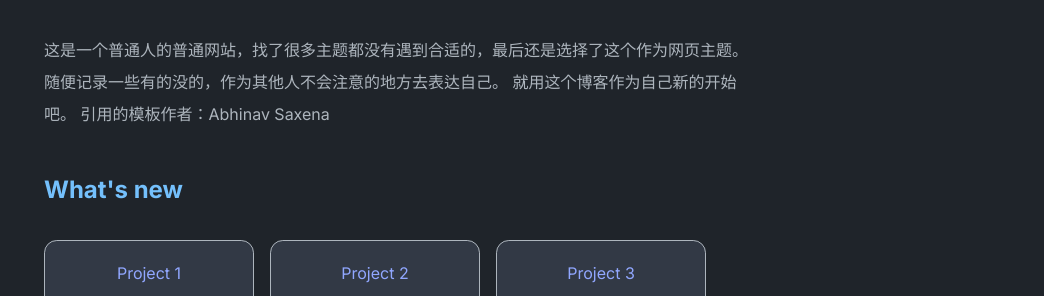
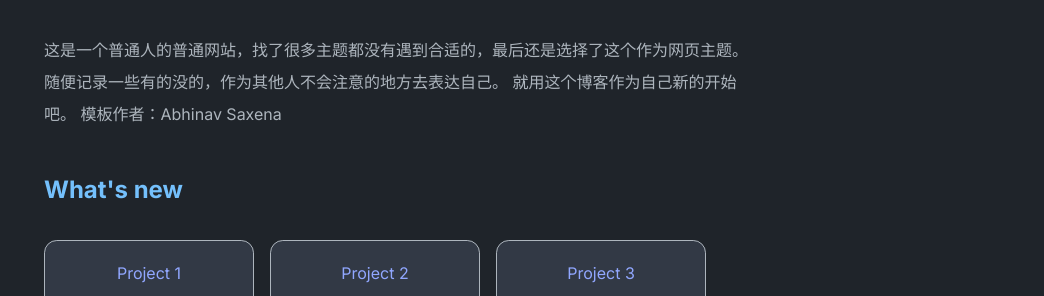
Before and after one commit to Withershins0001/Withershins.github.io, a Jekyll site: the page built from index.md, in a window 1280 px wide. Shown: the part 199-495 px from the top of the page, without its empty margins (236-1280 px from the left). Built offline with Jekyll 4.4.1, drawn with Linux system fonts in a browser that asks for light colours.

Commit message:
Update _config.yml

```diff
--- a/_config.yml
+++ b/_config.yml
@@ -5,7 +5,7 @@ description: > # description of the site (multiple lines allowed)
   这是一个普通人的普通网站，找了很多主题都没有遇到合适的，最后还是选择了这个作为网页主题。
   随便记录一些有的没的，作为其他人不会注意的地方去表达自己。
   就用这个博客作为自己新的开始吧。
-  引用的模板作者：Abhinav Saxena
+  模板作者：Abhinav Saxena
 
 permalink: /:slug.html
 
```
